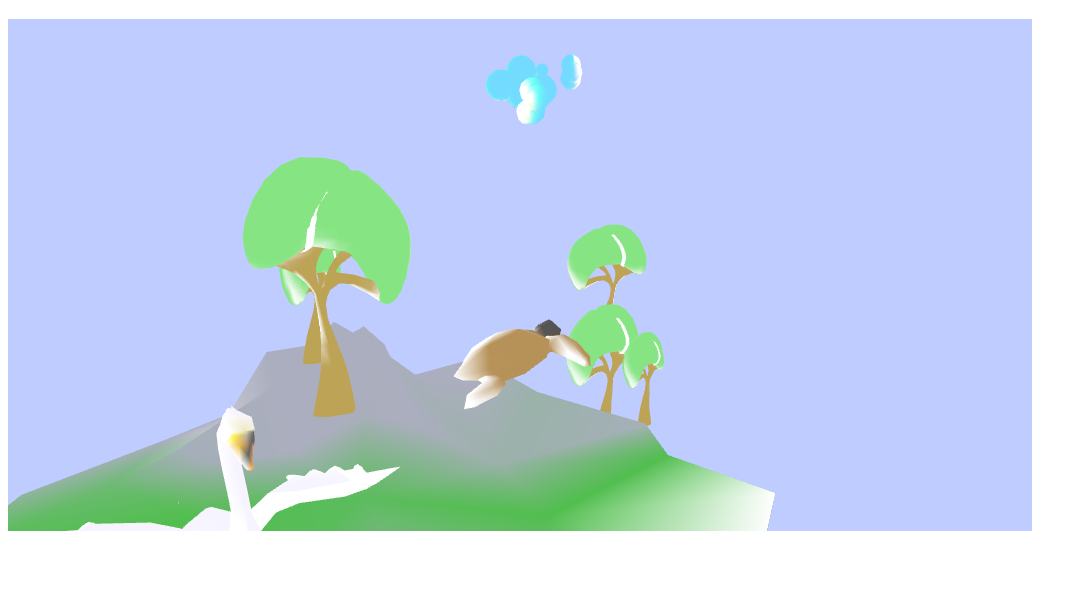
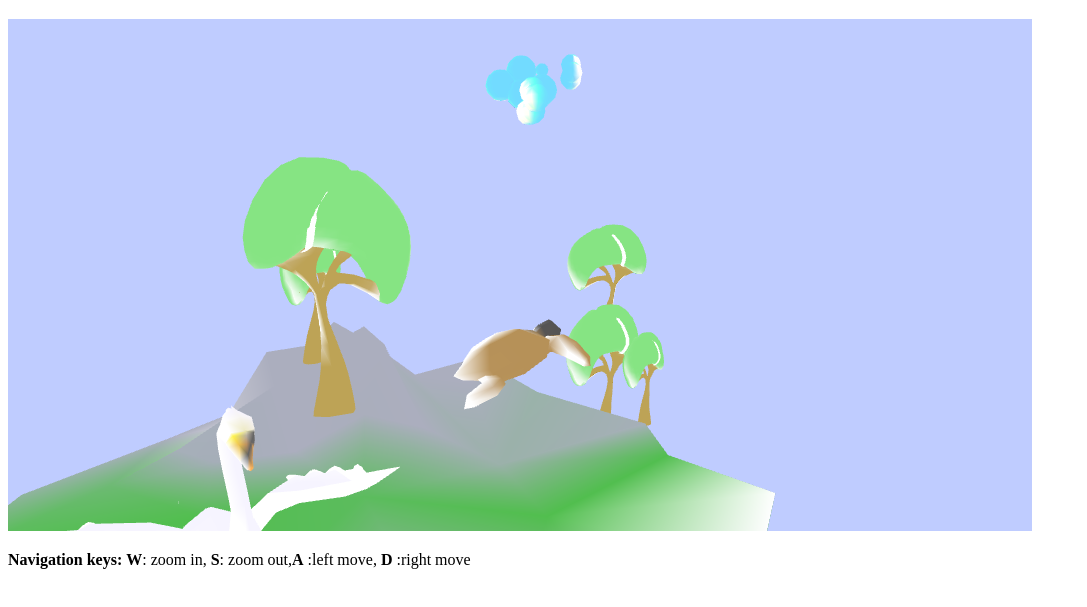
Before and after one commit to Mynna/05-webGl-Navi-Insel, a plain HTML site: page index.html in a window 1280 px wide. Shown: the part 61-668 px from the top of the page, without its empty margins (0-1087 px from the left). Drawn offline with Linux system fonts and the light colour scheme; animation ran at ten frames a second.

Commit message:
Navigation keys

```diff
--- a/index.html
+++ b/index.html
@@ -49,6 +49,7 @@
 		<canvas id="gl-canvas" width="1024" height="512">
 			If you see this, your browser doesn't support WebGL.
 		</canvas>
+		<p><b>Navigation keys:</b> <b>W</b>: zoom in, <b>S</b>: zoom out,<b>A</b> :left move, <b>D</b> :right move</p>
 
 		<script src="main.js" type="text/javascript"></script>
 	</body>
```
